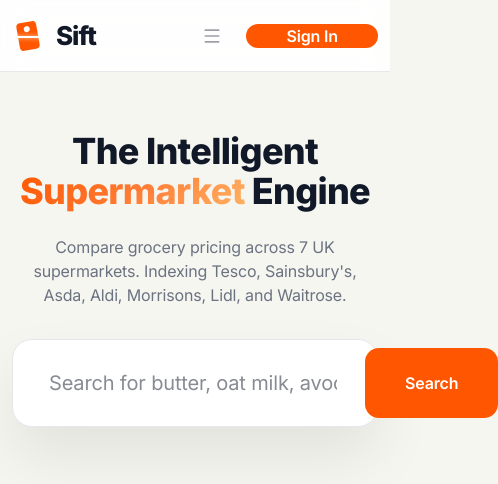
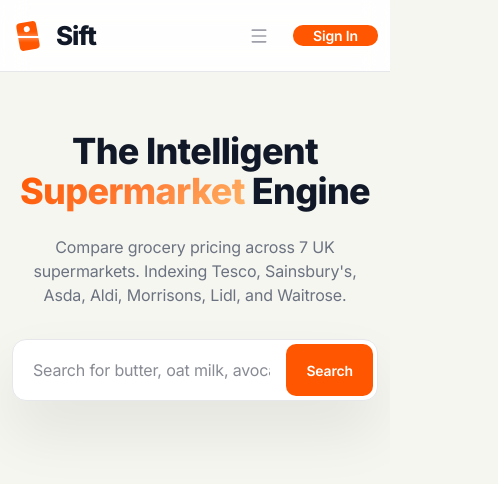
Before and after one commit to AlexanderBell-gh/Sift, a React (Vite) app: page /search in a window 390 px wide. Shown: the top 484 px of the page, 498 px wide, since content can reach past the window. Built offline with nearby package versions, Linux system fonts and the light colour scheme.

Commit message:
Fixed search box being too large on mobile

```diff
--- a/src/index.css
+++ b/src/index.css
@@ -397,6 +397,24 @@
   filter: brightness(1.1);
 }
 
+@media (max-width: 640px) {
+  .search-container {
+    padding: 4px;
+    border-radius: 14px;
+  }
+
+  .search-input {
+    padding: 14px 16px;
+    font-size: 16px;
+  }
+
+  .search-button {
+    padding: 0 20px;
+    border-radius: 10px;
+    font-size: 14px;
+  }
+}
+
 /* Search Dropdown */
 .suggestions-dropdown {
   position: absolute;
```
